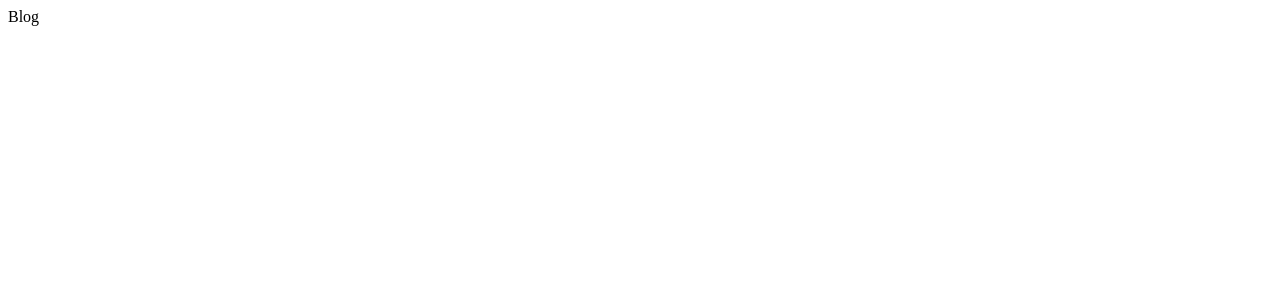
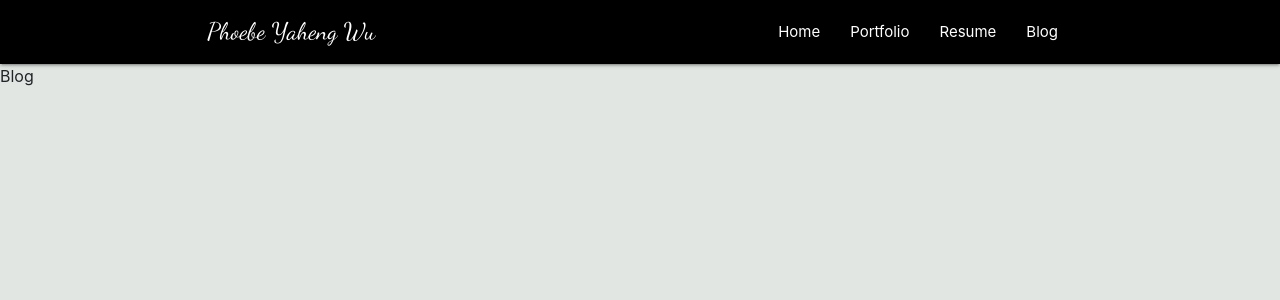
Before and after one commit to wuyaheng/react-portfolio-site, a React (Create React App) app: page /blog in a window 1280 px wide. Shown: the top 300 px of the page. Built offline with nearby package versions, Linux system fonts and the light colour scheme.

Commit message:
create Navbar component

```diff
--- a/public/index.html
+++ b/public/index.html
@@ -9,7 +9,11 @@
       name="description"
       content="Web site created using create-react-app"
     />
-
+    <link rel="stylesheet" href="https://stackpath.bootstrapcdn.com/bootstrap/4.4.1/css/bootstrap.min.css" integrity="sha384-Vkoo8x4CGsO3+Hhxv8T/Q5PaXtkKtu6ug5TOeNV6gBiFeWPGFN9MuhOf23Q9Ifjh" crossorigin="anonymous">
+    <link rel="stylesheet" href="https://stackpath.bootstrapcdn.com/font-awesome/4.7.0/css/font-awesome.min.css">
+    <link rel="stylesheet" href="https://cdnjs.cloudflare.com/ajax/libs/materialize/1.0.0/css/materialize.min.css">
+    <link href="https://fonts.googleapis.com/icon?family=Material+Icons" rel="stylesheet">
+    <script src="https://kit.fontawesome.com/a076d05399.js"></script>
     <title>Phoebe Yaheng Wu</title>
   </head>
   <body>
--- /dev/null
+++ b/src/components/Navbar/Navbar.js
@@ -0,0 +1,39 @@
+import React, { Component } from 'react'
+import { Link } from "react-router-dom";
+import './style.css'
+
+class Navbar extends Component {
+    render() {
+        return (
+            <div>
+                <div className="navbar-fixed">
+                    <nav className="nav-wrapper #000000 black">
+                        <div className="container">
+                            <a href="/" className="brand-logo" id="logo">Phoebe Yaheng Wu</a>
+                            <a href="/" className="sidenav-trigger" data-target="mobile-links">
+                                <i className="material-icons">menu</i>
+                            </a>
+                            <ul className="right hide-on-med-and-down">
+                                <li className="myNav"><Link to="/">Home</Link></li>
+                                <li className="myNav"><Link to="/portfolio">Portfolio</Link></li>
+                                <li className="myNav"><Link to="/resume">Resume</Link></li>
+                                <li className="myNav"><Link to="/blog">Blog</Link></li>
+                            </ul>
+                        </div>
+                    </nav>
+                    </div>
+
+                    <ul className="sidenav" id="mobile-links">
+                        <li><a href="index.html">Home</a></li>
+                        <li><a href="portfolio.html">Portfolio</a></li>
+                        <li><a href="resume.html">Resume</a></li>
+                        <li><a href="blog.html">Blog</a></li>
+
+                    </ul>
+            </div>
+        )
+    }
+}
+
+
+export default Navbar;
--- /dev/null
+++ b/src/components/Navbar/style.css
@@ -0,0 +1,47 @@
+@import url('https://fonts.googleapis.com/css?family=Dancing+Script&display=swap');
+@import url('https://fonts.googleapis.com/css?family=M+PLUS+Rounded+1c');
+
+* {
+  margin: 0;
+  padding: 0;
+  box-sizing: border-box;
+}
+
+:root {
+  --gradient-color: linear-gradient(
+    90deg,
+    rgb(255, 88, 88, 0.8),
+    rgb(255, 183, 77, 0.8)
+  );
+}
+
+body {
+  width: 100%;
+  min-height: 100vh;
+  align-items: center;
+  justify-content: center;
+  background-color: rgba(198,206,201,0.5);
+  font-size: 16px;
+}
+
+#logo {
+    font-family: 'Dancing Script', cursive;
+    font-size: 1.5em;
+}
+
+.myNav a:hover{
+    color: #ffb74d;
+}
+
+
+a:hover {
+  text-decoration: none;
+  outline: none;
+  color: #ffb74d;
+}
+
+
+a {
+  text-decoration: none;
+  color: inherit;
+}
--- a/src/pages/Blog/Blog.js
+++ b/src/pages/Blog/Blog.js
@@ -1,9 +1,11 @@
-import React, { Component } from 'react'
+import React, { Component } from 'react';
+import Navbar from '../../components/Navbar/Navbar';
 
 class Blog extends Component {
     render() {
         return (
             <div>
+            <Navbar />
                 Blog
             </div>
         )
--- a/src/pages/Home/Home.js
+++ b/src/pages/Home/Home.js
@@ -1,9 +1,11 @@
 import React, { Component } from 'react'
+import Navbar from '../../components/Navbar/Navbar';
 
 class Home extends Component {
     render() {
         return (
             <div>
+            <Navbar />
                 home
             </div>
         )
--- a/src/pages/Portfolio/Portfolio.js
+++ b/src/pages/Portfolio/Portfolio.js
@@ -1,9 +1,10 @@
 import React, { Component } from 'react'
-
+import Navbar from '../../components/Navbar/Navbar';
 class Portfolio extends Component {
     render() {
         return (
             <div>
+            <Navbar />
                 portfolio
             </div>
         )
--- a/src/pages/Resume/Resume.js
+++ b/src/pages/Resume/Resume.js
@@ -1,9 +1,11 @@
-import React, { Component } from 'react'
+import React, { Component } from 'react';
+import Navbar from '../../components/Navbar/Navbar';
 
 class Resume extends Component {
     render() {
         return (
             <div>
+            <Navbar />
                 Resume
             </div>
         )
```
